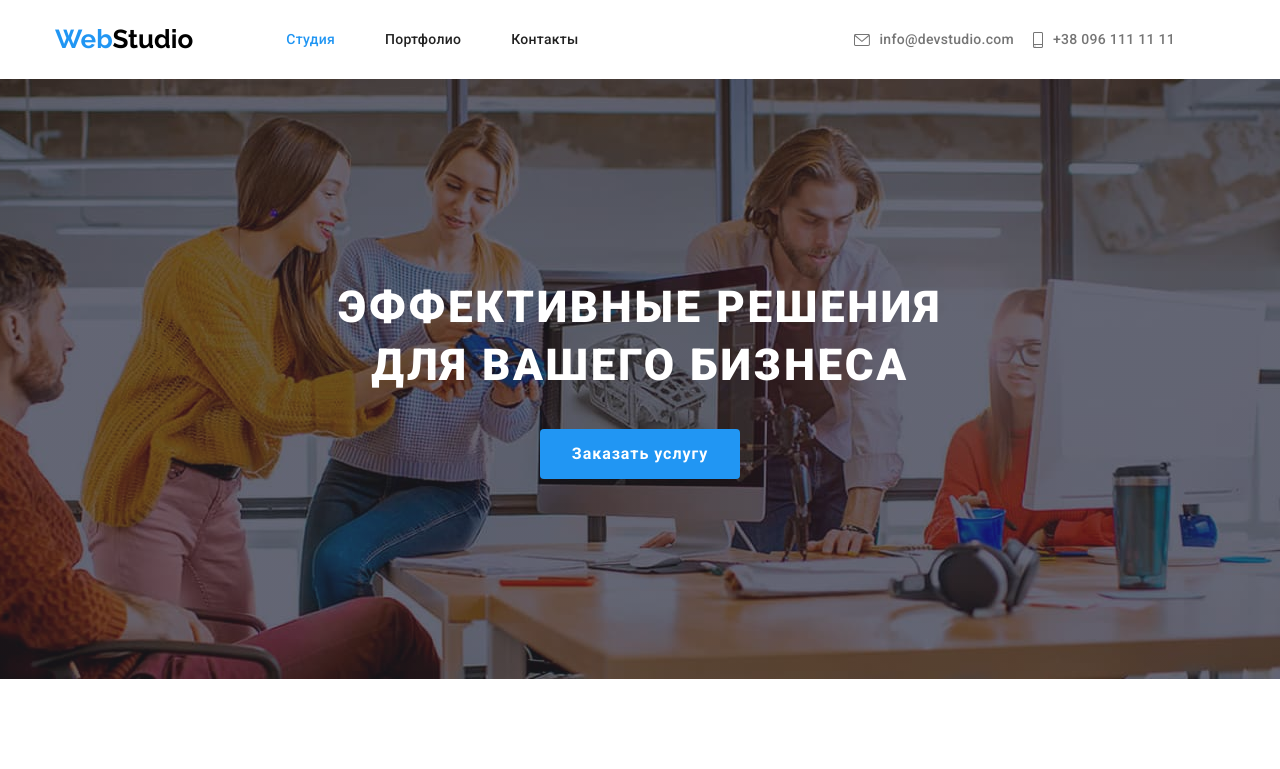
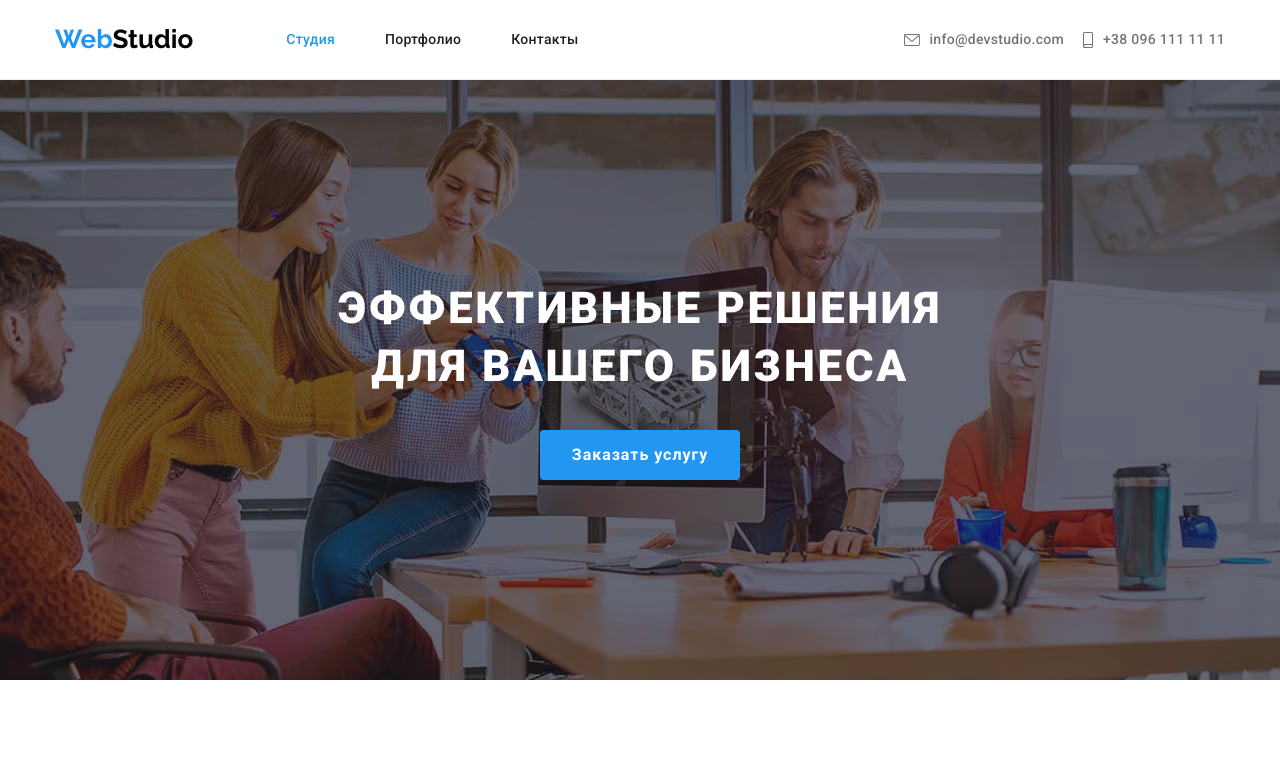
Before and after one commit to zlukaprapor/goit-markup-hw-04, a plain HTML site: page index.html in a window 1280 px wide. Shown: the top 769 px of the page. Drawn offline with nearby package versions, Linux system fonts and the light colour scheme.

Commit message:
update fo comit mentor

```diff
--- a/css/styles.css
+++ b/css/styles.css
@@ -41,9 +41,9 @@ a {
 
 /* Шапка */
 
-/* .header {
+.header {
   border-bottom: 1px solid #ececec;
-} */
+}
 .header > .container {
   display: flex;
   align-items: center;
@@ -90,7 +90,6 @@ a {
 }
 .header-ul {
   display: flex;
-  margin-right: 50px;
   margin-left: auto;
 }
 .header-cont {
```
